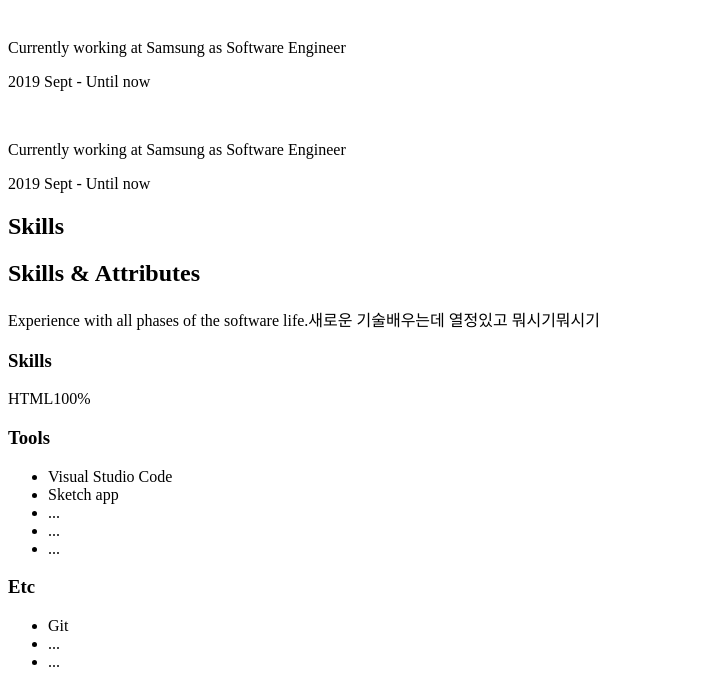
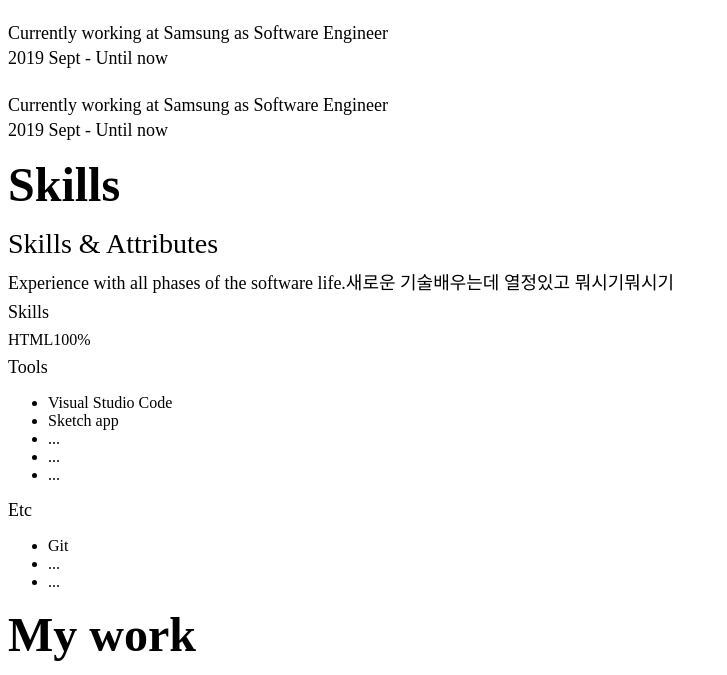
Before and after one commit to Grapefruit12/website-portfolio, a plain HTML site: page index.html in a window 1280 px wide. Shown: the part 1632-2307 px from the top of the page, without its empty margins (0-727 px from the left). Drawn offline with Linux system fonts and the light colour scheme.

Commit message:
CSS : Typography

```diff
--- a/style.css
+++ b/style.css
@@ -31,3 +31,27 @@
 *{
     box-sizing: border-box;
 }
+h1{
+    font-size:var(--font-large);
+    font-weight: var(--weight-bold);
+    color:var(--color-black);
+    margin:16px 0px;
+}
+h2{
+    font-size:var(--font-medium);
+    font-weight: var(--weight-semi-bold);
+    color:var(--color-black);
+    margin: 8px 0;
+}
+h3{
+    font-size: var(--font-regular);
+    font-weight: var(--weight-regular);
+    color:var(--color-black);
+    margin:8px 0px;
+}
+p{
+    font-size: var(--font-regular);
+    font-weight: var(--weight-regular);
+    color:var(--color-black);
+    margin:4px 0px;
+}
```
Also changed, not shown: index.html (+1 -0 lines).
